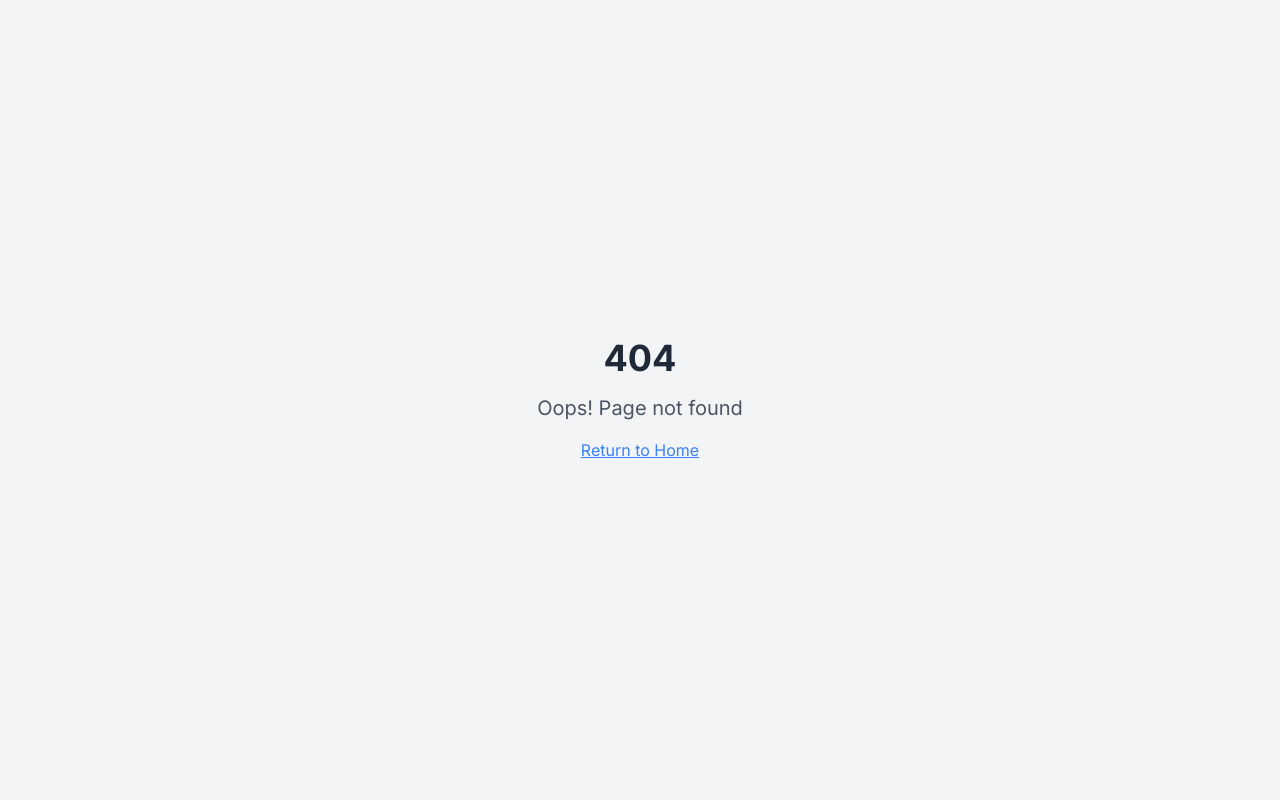
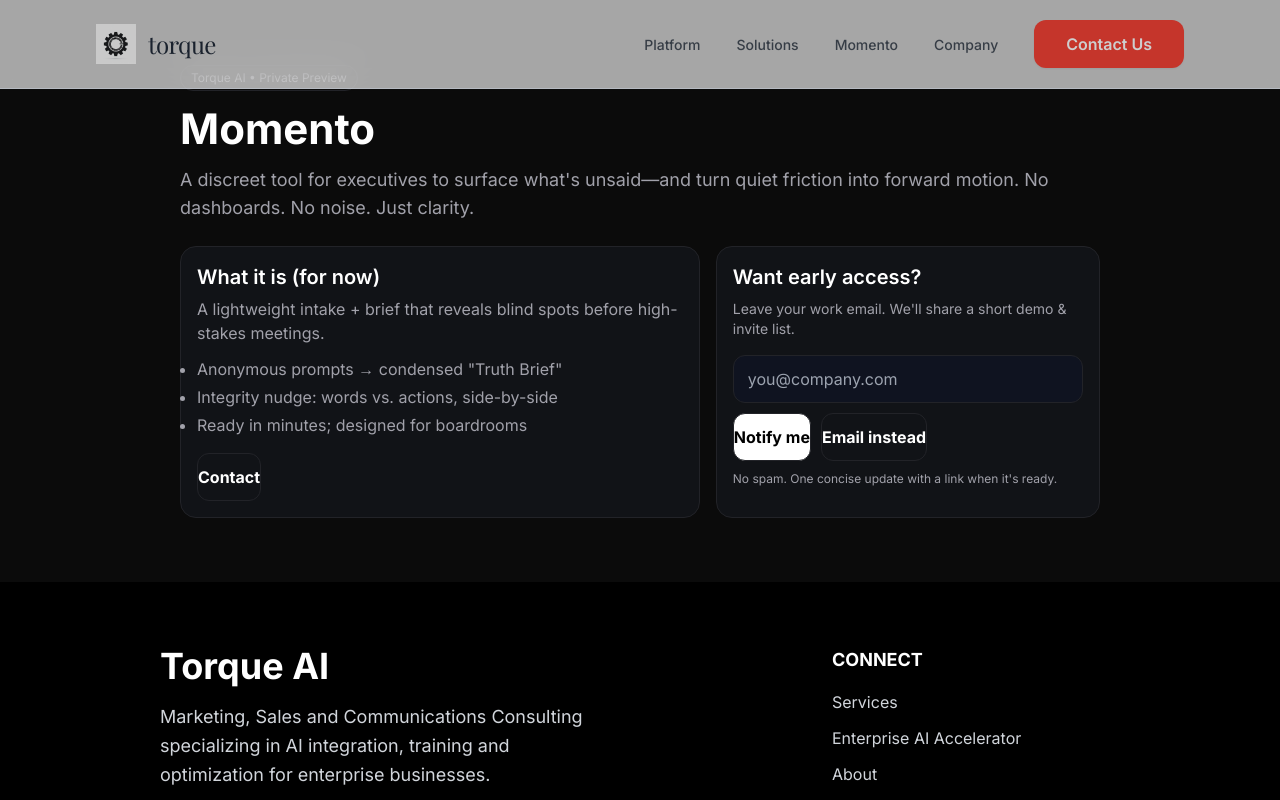
Before and after one commit to chrisdessi/torque-ai-genesis-site, a React (Vite) app: page /momento in a window 1280 px wide. Before the commit this address had no page. Shown: the top 800 px of the page. Built offline with nearby package versions, Linux system fonts and the light colour scheme.

Commit message:
Add Momento page

```diff
--- a/src/App.tsx
+++ b/src/App.tsx
@@ -13,6 +13,7 @@ import Websites from "./pages/products/Websites";
 import Contact from "./pages/Contact";
 import Quiz from "./pages/Quiz";
 import EnterpriseAccelerator from "./pages/EnterpriseAccelerator";
+import Momento from "./pages/Momento";
 import NotFound from "./pages/NotFound";
 
 const queryClient = new QueryClient();
@@ -33,6 +34,7 @@ const App = () => (
           <Route path="/contact" element={<Contact />} />
           <Route path="/quiz" element={<Quiz />} />
           <Route path="/enterprise-accelerator" element={<EnterpriseAccelerator />} />
+          <Route path="/momento" element={<Momento />} />
           {/* ADD ALL CUSTOM ROUTES ABOVE THE CATCH-ALL "*" ROUTE */}
           <Route path="*" element={<NotFound />} />
         </Routes>
--- a/src/components/Header.tsx
+++ b/src/components/Header.tsx
@@ -25,6 +25,7 @@ const Header = () => {
   const navigation = [
     { name: "Platform", href: "/services" },
     { name: "Solutions", href: "/enterprise-accelerator" },
+    { name: "Momento", href: "/momento" },
     { name: "Company", href: "/about" },
   ];
 
--- /dev/null
+++ b/src/pages/Momento.tsx
@@ -0,0 +1,178 @@
+import { useState } from "react";
+import Header from "@/components/Header";
+import Footer from "@/components/Footer";
+
+const Momento = () => {
+  const [email, setEmail] = useState("");
+  const [message, setMessage] = useState({ type: "", text: "" });
+  const [isSubmitting, setIsSubmitting] = useState(false);
+
+  const WEBHOOK_URL: string = ""; // Replace with your Zapier/Make webhook URL
+  const ONE_PAGER_URL: string = ""; // Replace with your PDF URL
+
+  const isValidEmail = (email: string) => {
+    return /^[^\s@]+@[^\s@]+\.[^\s@]+$/.test(email);
+  };
+
+  const mailtoFallback = (payload: any) => {
+    const subject = encodeURIComponent("Momento Preview Interest");
+    const body = encodeURIComponent(
+      `Email: ${payload.email}\nSource: ${payload.source}\nTS: ${payload.ts}\nUA: ${navigator.userAgent}`
+    );
+    window.location.href = `mailto:info@torqueapp.ai?subject=${subject}&body=${body}`;
+  };
+
+  const handleSubmit = async (e: React.FormEvent) => {
+    e.preventDefault();
+    const trimmedEmail = email.trim();
+
+    if (!isValidEmail(trimmedEmail)) {
+      setMessage({ type: "error", text: "Enter a valid work email." });
+      return;
+    }
+
+    setIsSubmitting(true);
+    setMessage({ type: "", text: "" });
+
+    const payload = {
+      project: "Momento",
+      email: trimmedEmail,
+      source: window.location.pathname + (window.location.search || ""),
+      ts: new Date().toISOString(),
+      ua: navigator.userAgent,
+    };
+
+    try {
+      if (WEBHOOK_URL && WEBHOOK_URL.startsWith("http")) {
+        const response = await fetch(WEBHOOK_URL, {
+          method: "POST",
+          headers: { "Content-Type": "application/json" },
+          body: JSON.stringify(payload),
+        });
+        if (!response.ok) throw new Error("HTTP " + response.status);
+      }
+      setMessage({ type: "success", text: "Thanks — you're on the preview list." });
+      setEmail("");
+    } catch (err) {
+      mailtoFallback(payload);
+      setMessage({
+        type: "success",
+        text: "Opening your email client… If nothing opens, email info@torqueapp.ai.",
+      });
+    } finally {
+      setIsSubmitting(false);
+    }
+  };
+
+  return (
+    <div className="min-h-screen bg-[#0b0b0b] text-white">
+      <Header />
+
+      <main className="max-w-[960px] mx-auto px-5 py-16">
+        <span className="inline-block px-2.5 py-1 border border-[#222328] rounded-full text-[#a1a1aa] text-xs mb-3">
+          Torque AI • Private Preview
+        </span>
+
+        <h1 className="text-[42px] leading-tight font-bold mb-2.5">Momento</h1>
+
+        <p className="text-[#a1a1aa] text-lg mb-6">
+          A discreet tool for executives to surface what's unsaid—and turn quiet friction into forward motion. No dashboards. No noise. Just clarity.
+        </p>
+
+        <div className="grid grid-cols-1 md:grid-cols-[1.15fr_0.85fr] gap-4">
+          {/* Left: intrigue + details */}
+          <div className="bg-[#111317] border border-[#222328] rounded-2xl p-4">
+            <h3 className="text-xl font-semibold mb-1.5">What it is (for now)</h3>
+            <p className="text-[#a1a1aa] text-base mb-3">
+              A lightweight intake + brief that reveals blind spots before high-stakes meetings.
+            </p>
+            <ul className="list-disc pl-4.5 text-[#a1a1aa] space-y-1 mb-4">
+              <li>Anonymous prompts → condensed "Truth Brief"</li>
+              <li>Integrity nudge: words vs. actions, side-by-side</li>
+              <li>Ready in minutes; designed for boardrooms</li>
+            </ul>
+            <div className="flex gap-2.5 flex-wrap">
+              {ONE_PAGER_URL ? (
+                <a
+                  href={ONE_PAGER_URL}
+                  target="_blank"
+                  rel="noopener noreferrer"
+                  className="inline-flex items-center justify-center h-12 px-4.5 rounded-xl border border-[#222328] bg-white text-black font-bold hover:bg-gray-100 transition-colors"
+                >
+                  Download one-pager
+                </a>
+              ) : null}
+              <a
+                href="mailto:info@torqueapp.ai?subject=Momento%20Inquiry"
+                className="inline-flex items-center justify-center h-12 px-4.5 rounded-xl border border-[#222328] bg-transparent text-white font-bold hover:bg-[#222328] transition-colors"
+              >
+                Contact
+              </a>
+            </div>
+          </div>
+
+          {/* Right: email capture */}
+          <div className="bg-[#111317] border border-[#222328] rounded-2xl p-4">
+            <h3 className="text-xl font-semibold mb-2">Want early access?</h3>
+            <p className="text-[#a1a1aa] text-sm mb-4">
+              Leave your work email. We'll share a short demo & invite list.
+            </p>
+
+            <form onSubmit={handleSubmit} noValidate>
+              <label htmlFor="mmEmail" className="sr-only">
+                Work Email
+              </label>
+              <input
+                id="mmEmail"
+                type="email"
+                inputMode="email"
+                autoComplete="email"
+                placeholder="you@company.com"
+                value={email}
+                onChange={(e) => setEmail(e.target.value)}
+                required
+                className="h-12 rounded-xl border border-[#222328] bg-[#0f1320] text-white px-3.5 outline-none w-full focus:border-[#444] transition-colors"
+              />
+
+              <div className="flex flex-col sm:flex-row gap-2.5 mt-2.5">
+                <button
+                  type="submit"
+                  disabled={isSubmitting}
+                  className="inline-flex items-center justify-center h-12 px-4.5 rounded-xl border border-[#222328] bg-white text-black font-bold hover:bg-gray-100 transition-colors disabled:opacity-50"
+                >
+                  {isSubmitting ? "Sending…" : "Notify me"}
+                </button>
+                <a
+                  href="mailto:info@torqueapp.ai?subject=Momento%20Preview%20List"
+                  className="inline-flex items-center justify-center h-12 px-4.5 rounded-xl border border-[#222328] bg-transparent text-white font-bold hover:bg-[#222328] transition-colors"
+                >
+                  Email instead
+                </a>
+              </div>
+
+              {message.text && (
+                <div
+                  className={`mt-2.5 text-sm ${
+                    message.type === "success" ? "text-[#16a34a]" : "text-[#ef4444]"
+                  }`}
+                  role="alert"
+                  aria-live="polite"
+                >
+                  {message.text}
+                </div>
+              )}
+            </form>
+
+            <p className="text-[#a1a1aa] text-xs mt-2.5">
+              No spam. One concise update with a link when it's ready.
+            </p>
+          </div>
+        </div>
+      </main>
+
+      <Footer />
+    </div>
+  );
+};
+
+export default Momento;
```
